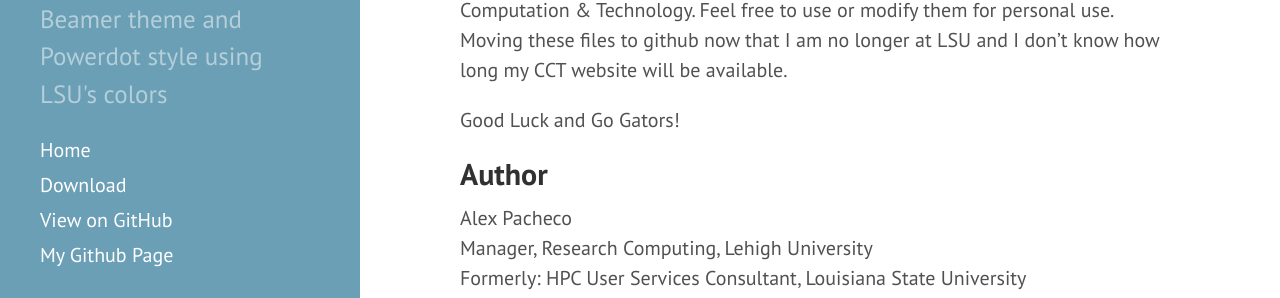
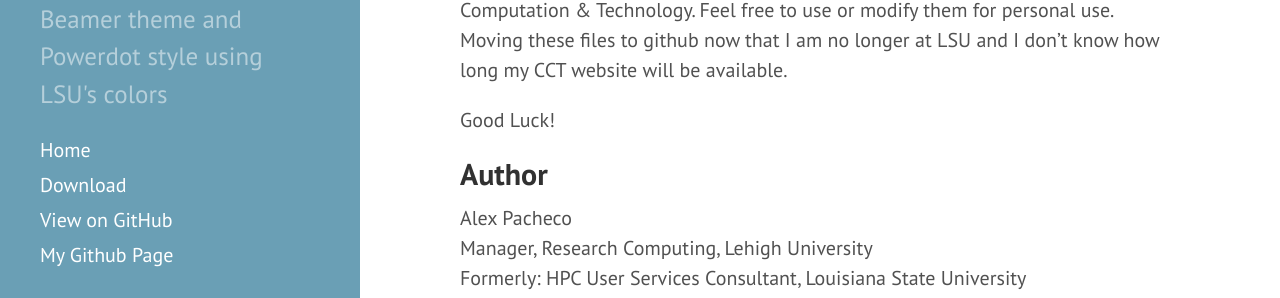
Before and after one commit to alexpacheco/LSUBeamer, a Jekyll site: the page built from index.md, in a window 1280 px wide and 900 px high, scrolled down 1268 px. Shown: the part 507-805 px from the top of the window. Built offline with Jekyll 4.4.1, drawn with Linux system fonts in a browser that asks for light colours; Markdown is read by kramdown in place of the engine named in the settings.

Commit message:
Empty Commit

```diff
--- a/index.md
+++ b/index.md
@@ -67,7 +67,7 @@ personal use.
 Moving these files to github now that I am no longer at LSU and I don't know how long my CCT website will
 be available.
 
-Good Luck and Go Gators!
+Good Luck!
 
 ## Author
 
```
